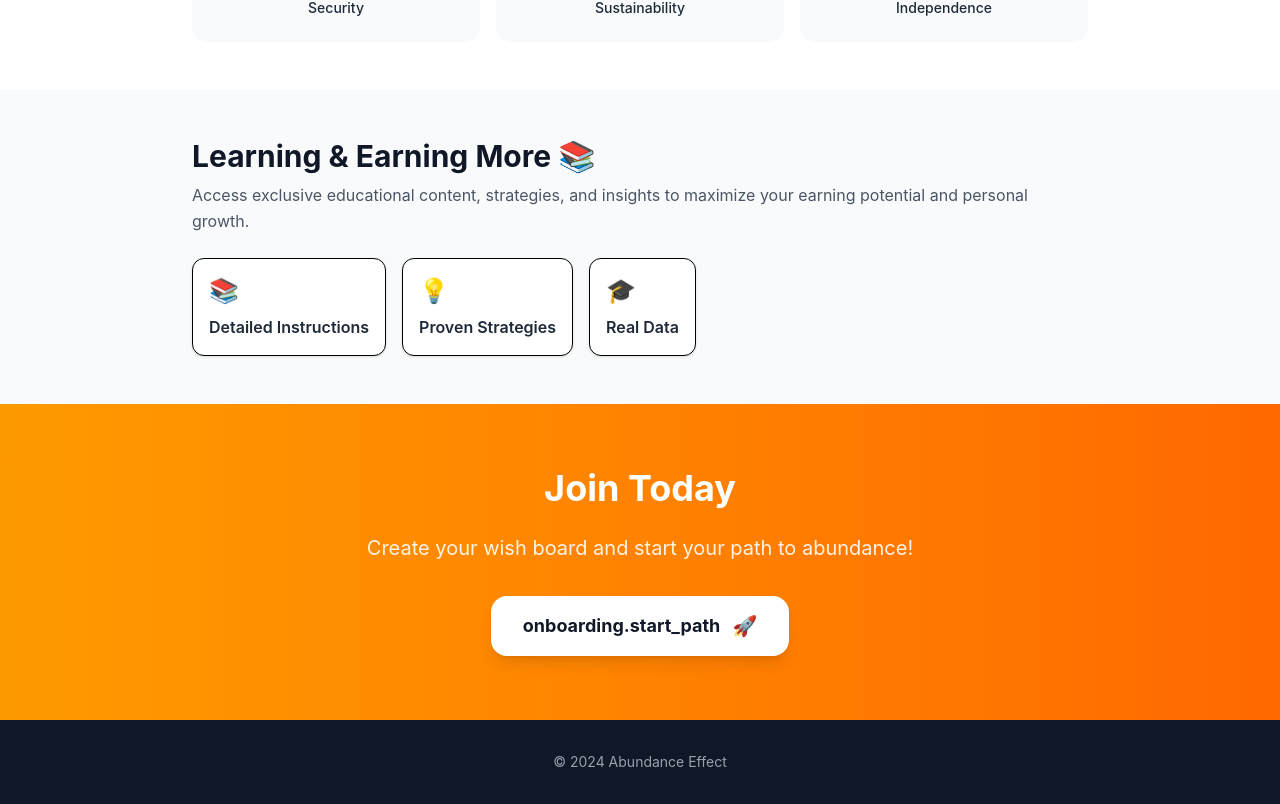
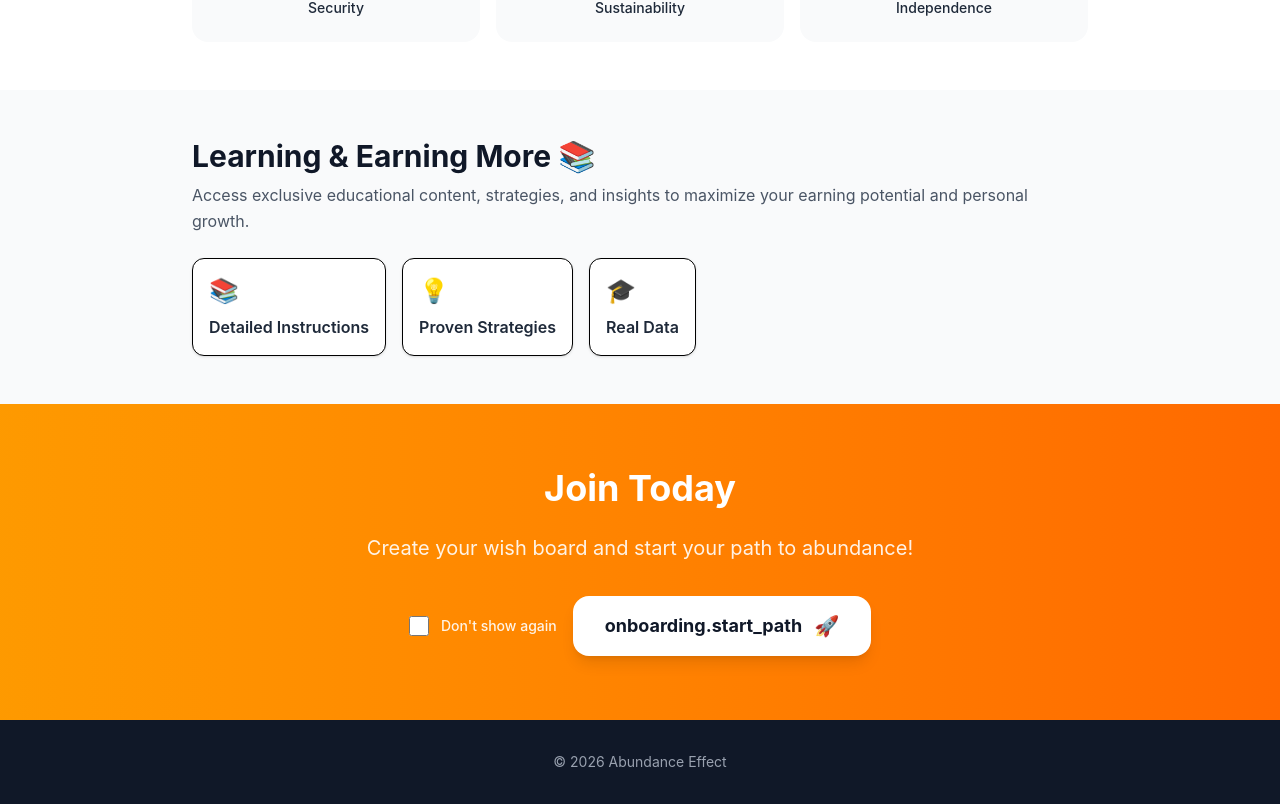
Before and after one commit to Evgeniyzuev/abundance-effect, a Next.js app: page / in a window 1280 px wide. Shown: the part 3857-4661 px from the top of the page. Built offline with nearby package versions, Linux system fonts and the light colour scheme; no server answers; the database is empty; what @tonconnect/ui-react would draw is missing.

Commit message:
skipOnboarding

```diff
--- a/app/page.tsx
+++ b/app/page.tsx
@@ -438,6 +438,25 @@ function LearningSection() {
 function CtaSection() {
   const { t } = useLanguage();
   const { user } = useUser();
+  const [skipOnboarding, setSkipOnboarding] = useState(false);
+
+  const ONBOARDING_SKIP_KEY = 'abundance_skip_onboarding';
+
+  useEffect(() => {
+    if (typeof window !== 'undefined') {
+      const skipOnboardingValue = localStorage.getItem(ONBOARDING_SKIP_KEY);
+      if (skipOnboardingValue === 'true') {
+        setSkipOnboarding(true);
+      }
+    }
+  }, []);
+
+  const handleSkipChange = (checked: boolean) => {
+    setSkipOnboarding(checked);
+    if (typeof window !== 'undefined') {
+      localStorage.setItem(ONBOARDING_SKIP_KEY, checked.toString());
+    }
+  };
 
   return (
     <section className="py-16 px-6 bg-gradient-to-r from-amber-500 to-orange-500">
@@ -448,6 +467,18 @@ function CtaSection() {
         <p className="text-xl mb-8 opacity-90 leading-relaxed">
           {t('onboarding.cta_description')}
         </p>
+        <div className="flex items-center justify-center gap-4">
+          <label className="flex items-center gap-3 cursor-pointer">
+            <input
+              type="checkbox"
+              checked={skipOnboarding}
+              onChange={(e) => handleSkipChange(e.target.checked)}
+              className="w-5 h-5 rounded-lg border-2 border-white/30 bg-white/20 text-white checked:bg-white checked:border-white focus:ring-2 focus:ring-white/50 focus:ring-offset-2 focus:ring-offset-orange-500 transition-all"
+            />
+            <span className="text-white/90 text-sm font-medium">
+              Don't show again
+            </span>
+          </label>
           <Link
             href={user ? "/challenges" : "/login"}
             className="inline-flex items-center gap-3 bg-white text-gray-900 font-bold px-8 py-4 rounded-2xl text-lg hover:bg-gray-100 transition-colors shadow-lg"
@@ -455,6 +486,7 @@ function CtaSection() {
             <span>{user ? t('onboarding.continue') : t('onboarding.start_path')}</span>
             <span className="text-xl">{user ? '🎯' : '🚀'}</span>
           </Link>
+        </div>
       </div>
     </section>
   );
@@ -514,7 +546,7 @@ function HomeContent() {
 
       <footer className="py-8 px-6 bg-gray-900 text-center">
         <div className="text-gray-400 text-sm">
-          © 2024 Abundance Effect
+          © 2026 Abundance Effect
         </div>
       </footer>
     </div>
```
Lines whose indentation alone changed are shown as unchanged.
